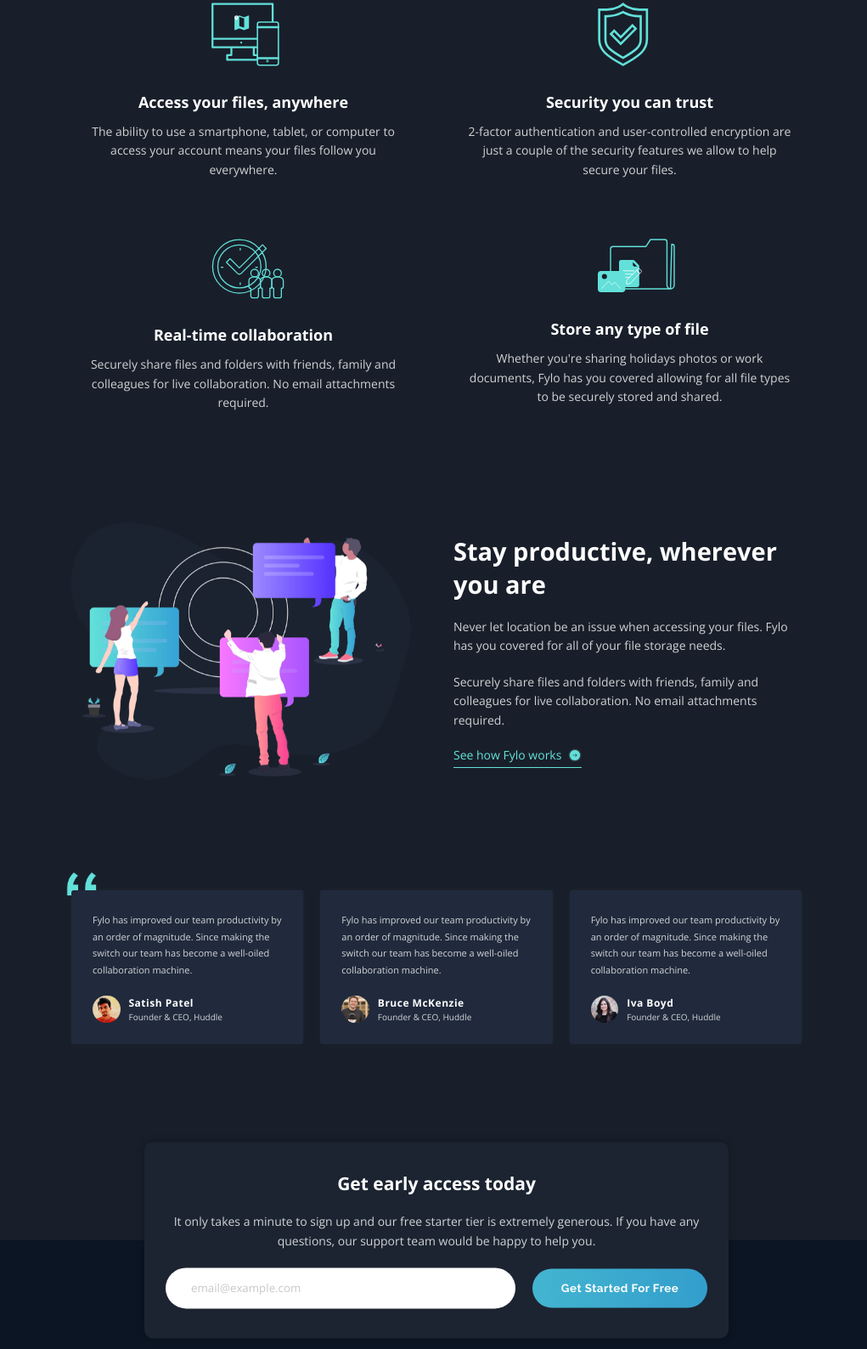
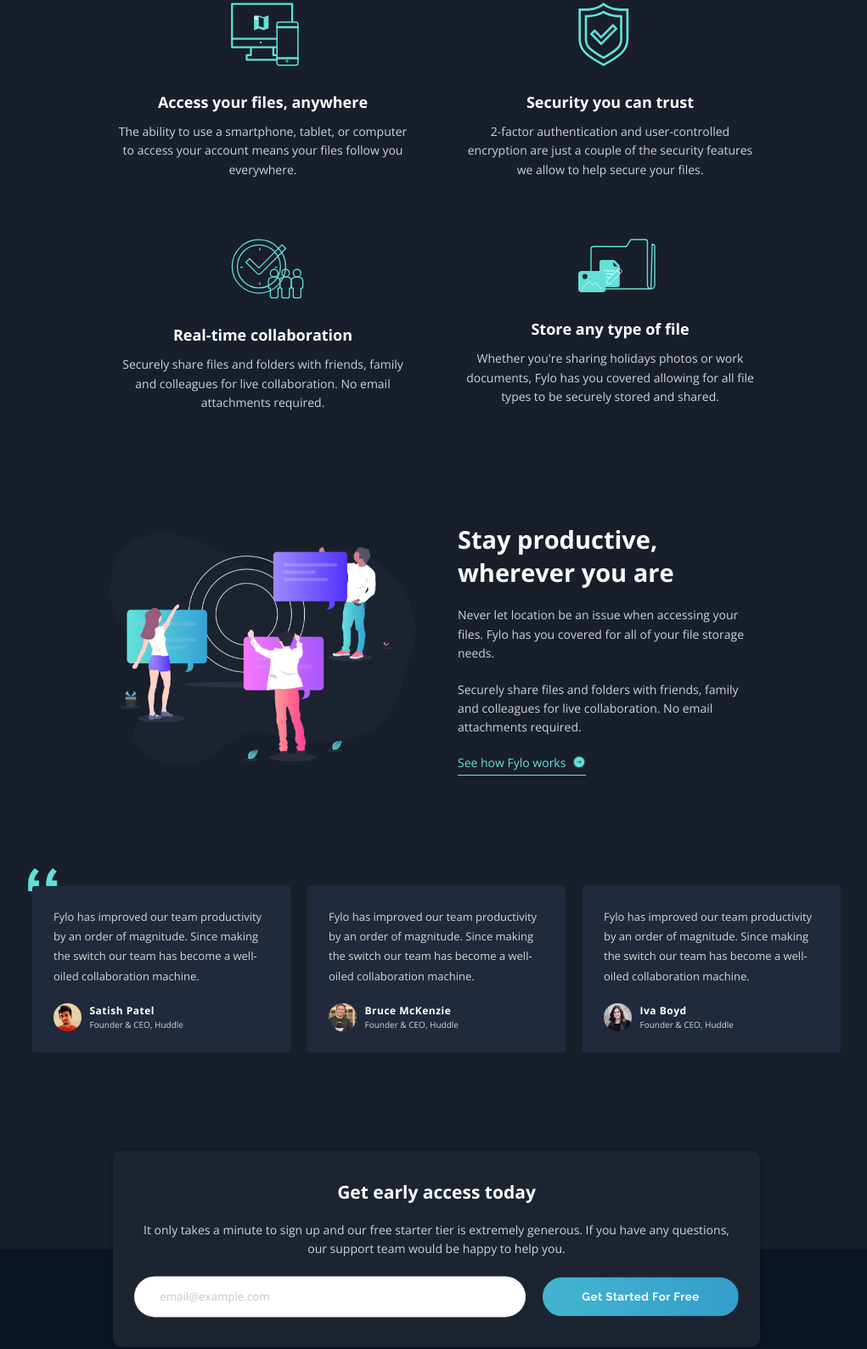
Before and after one commit to michelleracho/fylo-landing-page-with-dark-theme-and-features-grid, a plain HTML site: page index.html in a window 1280 px wide. Shown: the part 797-2385 px from the top of the page at 85% size, without its empty margins (126-1147 px from the left). Drawn offline with nearby package versions, Linux system fonts and the light colour scheme.

Commit message:
adjust font

```diff
--- a/scss/_layout.scss
+++ b/scss/_layout.scss
@@ -108,7 +108,8 @@
   position: relative;
 
   @include breakpoint(sm) {
-    max-width: 90rem;
+    // max-width: 90rem;
+    max-width: $bp-lg;
   }
 }
 
--- a/scss/sections/_perks.scss
+++ b/scss/sections/_perks.scss
@@ -1,4 +1,7 @@
 .perks {
+  max-width: $bp-md;
+  margin: 0 auto;
+
   &__list {
     display: grid;
     grid-template-columns: repeat(auto-fit, minmax(26rem, 1fr));
--- a/scss/sections/_pledge.scss
+++ b/scss/sections/_pledge.scss
@@ -1,7 +1,9 @@
 .pledge {
   @include flexCenter;
   height: 100vh;
-  margin: auto 1rem;
+  // margin: auto 1rem;
+  max-width: $bp-md;
+  margin: 0 auto;
 
   @include breakpoint(md) {
     flex-direction: row;
--- a/scss/sections/_testimonials.scss
+++ b/scss/sections/_testimonials.scss
@@ -13,9 +13,9 @@
       // column-gap: 2rem;
     }
 
-    & > * {
-      width: 100%;
-    }
+    // & > * {
+    //   width: 100%;
+    // }
 
     & > *:not(:last-child) {
       margin-bottom: 2rem;
@@ -36,7 +36,8 @@
   }
 
   &__msg {
-    font-size: 1.1rem;
+    // font-size: 1.1rem;
+    font-size: clamp(1.1rem, 3vw, 1.3rem);
     color: $color-neutral-white-text;
     line-height: 1.8;
     margin-bottom: 2rem;
```
Also changed, not shown: css/main.css, 1 other file.
